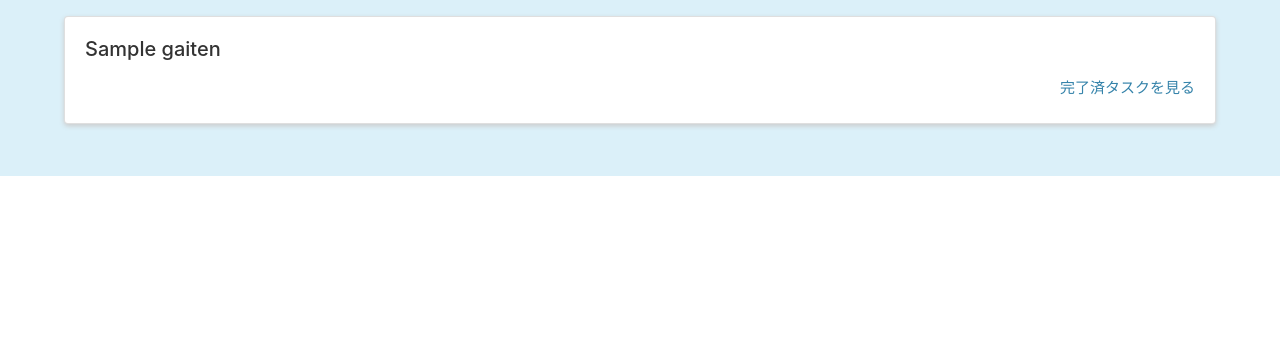
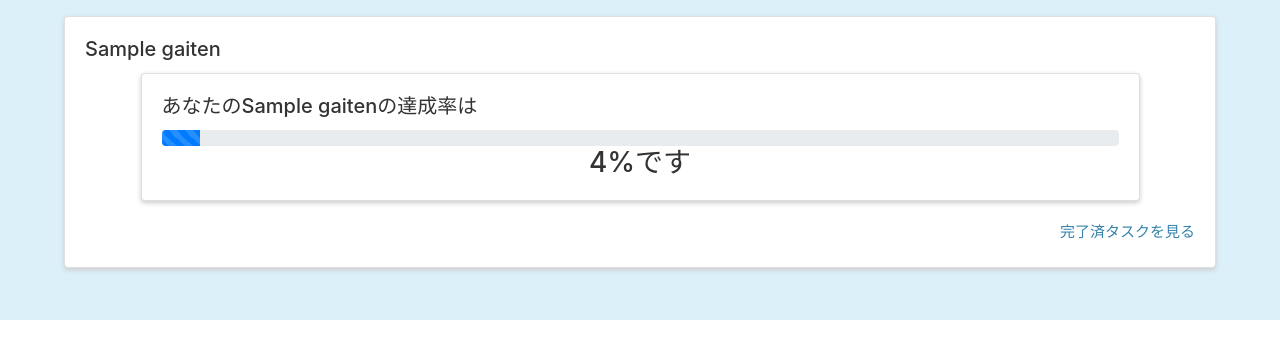
Before and after one commit to mahirusan/anaden-tool, a Django app: template templates/app/gaiten.html in a window 1280 px wide. Shown: the part 60-419 px from the top of the page. Run offline with Django 3.2, Linux system fonts and the light colour scheme; the template is opened without the code that fills it: most values are stand-ins (such as "Sample title", 1, 10 or a date in 2020); some libraries are stand-ins or nearby versions.

Commit message:
外典達成率の初期表示の設定

```diff
--- a/templates/app/gaiten.html
+++ b/templates/app/gaiten.html
@@ -3,10 +3,21 @@
 {% block page_title %}外典クエスト{% endblock %}
 
 {% block content %}
+
+<!-- 外典クエストタスクカードの設置-->
+{% for gaiten in gaitens %}
+{% with forloop.counter as outer_counter %}
+<div class="card">
+    <div class="card-body">
+        <h5 class="card-title">{{ gaiten.title }}</h5>
+
         <!-- 外典クエスト達成率カードの設置-->
-<!-- <div class="card">
+        {% for achievement_rate in achievement_rates %}
+        {% with forloop.counter as inner_counter %}
+        {% if outer_counter == inner_counter %}
+        <div class="card">
             <div class="card-body">
-        <h5 class="card-title">あなたのストーリーの達成率は</h5>
+                <h5 class="card-title">あなたの{{ gaiten.title }}の達成率は</h5>
                 <div class="progress">
                     <div id="story-achieve-rate-bar" class="progress-bar progress-bar-striped progress-bar-animated"
                     role="progressbar" aria-valuenow="75" aria-valuemin="0" aria-valuemax="100" style="width:{{ achievement_rate }}%;text-align:center;"></div>
@@ -16,14 +27,11 @@
                 </div>
             </div>
         </div>
+        {% endif %}
+        {% endwith %}
+        {% endfor %}
 
-<div style="height:2vh;"></div> -->
-
-<!-- 外典クエストタスクカードの設置-->
-{% for gaiten in gaitens %}
-<div class="card">
-    <div class="card-body">
-        <h5 class="card-title">{{ gaiten.title }}</h5>
+<div style="height:2vh;"></div>
 
         {% load sort_tasks %}
 
@@ -77,6 +85,7 @@
     </div>
 </div>
 <div style="height:1.5vh;"></div>
+{% endwith %}
 {% endfor %}
 
 {% endblock %}
```
Also changed, not shown: app/views.py (+11 -3 lines). Lines whose indentation alone changed are shown as unchanged.
